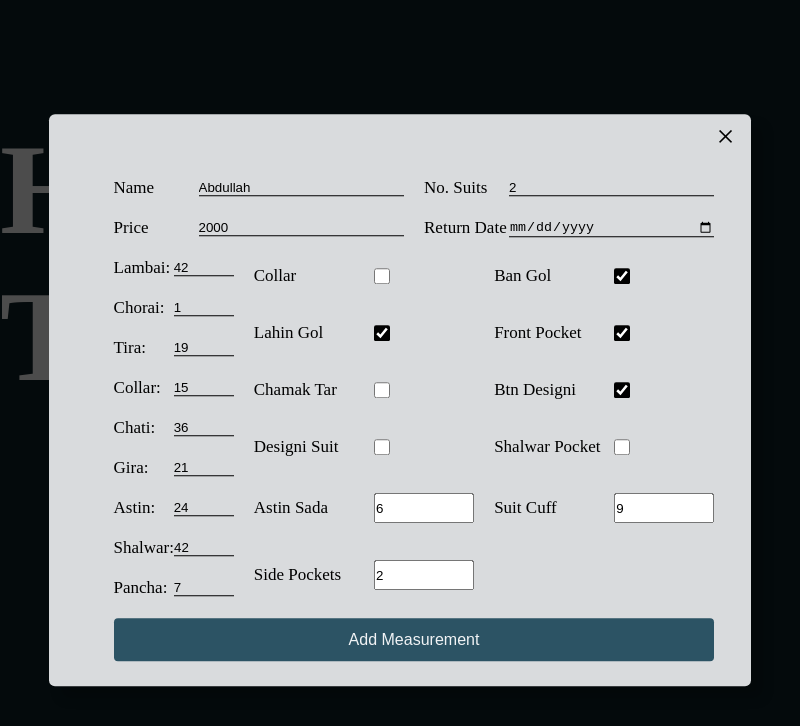
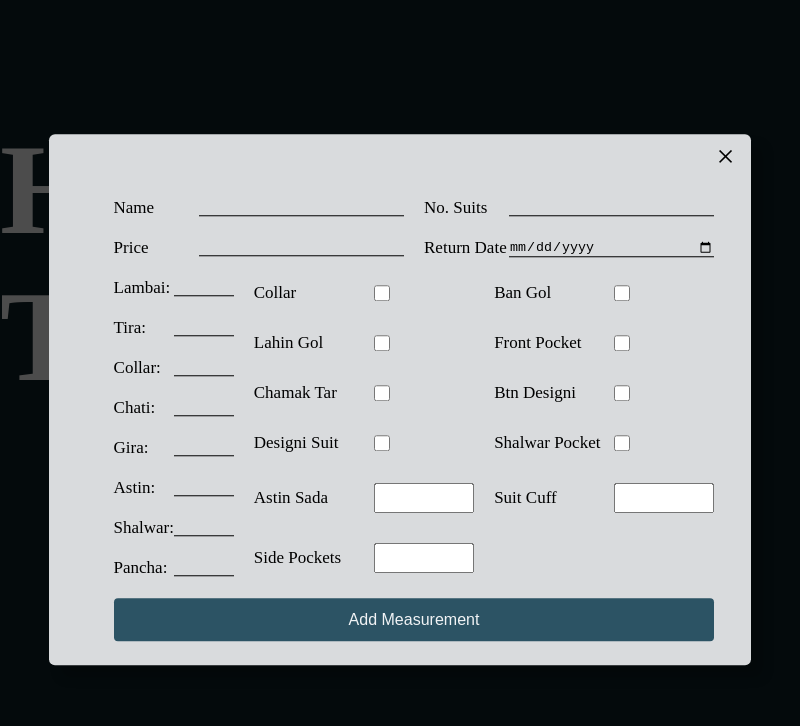
Before and after one commit to Abdullah5326/Tailor-measurement-record, an Electron app: page client/views/index.html in a window 800 px wide. Both pictures are taken after a click on the button "Add Measurment". Drawn offline with Linux system fonts and the light colour scheme.

Commit message:
Completed the project

```diff
--- a/client/css/style.css
+++ b/client/css/style.css
@@ -206,6 +206,7 @@
   align-items: center;
   font-size: 1.8rem;
   align-content: center;
+  background-color: black;
 }
 
 .list-item-header div {
@@ -213,6 +214,7 @@
   justify-content: space-between;
   align-items: center;
   position: relative;
+  height: 4rem;
 }
 
 .input-search {
@@ -222,6 +224,13 @@
   width: 30rem;
   padding: 0 0.6rem;
   font-size: 1.8rem;
+  border-radius: 2.4rem;
+  margin-bottom: 1.4rem;
+}
+
+.side-pockets {
+  display: flex;
+  gap: 1rem;
 }
 
 .list-item-header button {
@@ -233,6 +242,7 @@
   border-left: 1px solid var(--primary-color);
   padding-left: 0.6rem;
   cursor: pointer;
+  bottom: 1.4rem;
 }
 
 .list-item-header p {
--- a/client/views/index.html
+++ b/client/views/index.html
@@ -36,7 +36,7 @@
           <button class="btn-sidebar btn-home">
             <img src="./../../assets/icons-ui/SVG/home3.svg" class="icon"></img>
             Home</button>
-          <button class="btn-sidebar ">
+          <button class="btn-sidebar btn-customer ">
             <img src="./../../assets/icons-ui/SVG/users.svg" alt="" class="icon">
            Customers</button>
           <button class="btn-sidebar btn-measurements">
@@ -50,7 +50,7 @@
             User</button>
         </div>
       </aside>
-      <div class="measurements">
+      <div class="measurements ">
         <div class="list-item-header">
             <p>Name</p>
             <p>No Suits</p>
@@ -77,6 +77,28 @@
 
         </div>
 
+         <div class="customers hide">
+        <div class="list-item-header">
+            <p>Name</p>
+            <p>No Suits</p>
+            <div>
+            <p>Remaining Money</p>
+            <input type='text' class="input-search" placeholder="Search...">
+            <button class="btn-search">
+            <img src="./../../assets/icons-ui/SVG/search.svg" class="icon"/>
+            </button>
+            </div>
+        </div>
+        <ul class="customers-list">
+
+           <li class="list-item">
+            <p>Abdullah</p>
+            <p>2</p>
+            <p>2000</p>
+          </li>
+
+        </div>
+
     </section>
     </div>
     <script src="./../../renderer/renderer.js" type="module"></script>
--- a/renderer/renderer.js
+++ b/renderer/renderer.js
@@ -49,6 +49,7 @@ class Measurement {
     allMeasurementList.innerHTML = "";
 
     const measurementItemsHtml = data
+      .reverse()
       .map((el) => {
         return ` <li class="list-item" data-measurement-item=${el.id}>
             <p>${el.name} </p>
@@ -78,13 +79,6 @@ class Measurement {
   async handleShowAllMeasuremnts() {
     this.#measurements = await getMeasurements();
     this.showAllMeasurements(this.#measurements);
-
-    // const measurementItems = [...document.querySelectorAll(".list-item")];
-
-    // if (measurementItems)
-    //   measurementItems.forEach((el) =>
-    //     el.addEventListener("click", this.handleShowMeasurement.bind(this))
-    //   );
   }
 
   handleShowForm(formData) {
@@ -97,57 +91,53 @@ class Measurement {
           <div class="measurment-details-section grid cols-2">
             <div>
               <label for="name">Name</label>
-              <input type="text" id="name"  name="name" />
+              <input type="text" id="name"  name="name" required/>
             </div>
             <div>
               <label for="numOfSuits">No. suits</label>
-              <input type="number" name="numOfSuits" id="numOfSuits" />
+              <input type="number" name="numOfSuits" id="numOfSuits" required/>
             </div>
             <div>
               <label for="price">Price</label>
-              <input type="number" name="price" id="price" />
+              <input type="number" name="price" id="price" required/>
             </div>
             <div>
               <label for="return-date">Return Date</label>
-              <input type="date" name="returnDate" id="return-date" />
+              <input type="date" name="returnDate" id="return-date" required />
             </div>
           </div>
           <div class="measurment-form-col-1">
             <div>
               <label for="length">lambai</label>
-              <input type="number" id="length"  name="length" />
-            </div>
-            <div>
-              <label for="width">chorai</label>
-              <input type="number" id="width" name="width" />
+              <input type="number" id="length"  name="length" step="0.01" required/>
             </div>
             <div>
               <label for="shoulder">tira</label>
-              <input type="number" id="shoulder" name="shoulder" />
+              <input type="number" id="shoulder" name="shoulder" step="0.01"    required/>
             </div>
             <div>
               <label for="collar">collar</label>
-              <input type="number" id="collar" name="collar" />
+              <input type="number" id="collar" name="collar"  step="0.01"  required />
             </div>
             <div>
               <label for="chest">chati</label>
-              <input type="number" id="chest" name="chest"/>
+              <input type="number" id="chest" name="chest" step="0.01"   required/>
             </div>
             <div>
               <label for="fitness">gira</label>
-              <input type="number" id="fitness" name="fitness" />
+              <input type="number" id="fitness" name="fitness"  step="0.01"   required/>
             </div>
             <div>
               <label for="sleeve">astin</label>
-              <input type="number" id="sleeve" name="sleeve" />
+              <input type="number" id="sleeve" name="sleeve"  step="0.01"  required />
             </div>
             <div>
               <label for="shalwar">shalwar</label>
-              <input type="number" id="shalwar" name="shalwar" />
+              <input type="number" id="shalwar" name="shalwar"  step="0.01"  required />
             </div>
             <div>
               <label for="pancha">pancha</label>
-              <input type="number" id="pancha" name="pancha" />
+              <input type="number" id="pancha" name="pancha"   step="0.01"  required/>
             </div>
           </div>
           <div class="measurment-form-col-2 grid cols-2">
@@ -190,12 +180,13 @@ class Measurement {
                 name="sleeveSimple"
                 id="sleeveSimple"
                 class="input-small"
+                step="0.01"
 
               />
             </div>
             <div>
               <label for="cuff">Suit cuff</label>
-              <input type="number" name="cuff" id="cuff" class="input-small"  />
+              <input type="number" name="cuff" id="cuff" class="input-small" step="0.01"   />
             </div>
             <div class="side-pockets-container">
               <label for="sidePockets" >Side pockets</label>
@@ -236,6 +227,7 @@ class Measurement {
     const measurementData = modifyFormData(formData);
     const body = e.currentTarget.closest("body");
     measurementData.createdAt = Date.now();
+    measurementData.width = 21;
 
     const result = await addMeasurement(measurementData);
 
@@ -277,7 +269,9 @@ class Measurement {
       sectionAllMeasurements.removeChild(measurementItem);
       measurementItem = undefined;
     }
+    console.log(document.querySelector(".customers"));
     containerMeasurements.classList.remove("hide");
+    document.querySelector(".customers").classList.add("hide");
     allMeasurementList.classList.remove("hide");
   }
 
@@ -326,7 +320,7 @@ class Measurement {
           </div>
           <div>
             <p>gira</p>
-            <p>${measurement.width} </p>
+            <p>${measurement.fitness} </p>
           </div>
           <div>
             <p>tira</p>
@@ -435,6 +429,10 @@ class Measurement {
              <p>Astin Sada</p>
              <p>${measurement.sleeveSimple} </p>
             </div>
+            <div class="side-pockets">
+             <p>Side pockets</p>
+             <p>${measurement.sidePockets} </p>
+            </div>
 
         </div>`;
 
@@ -505,6 +503,7 @@ class Measurement {
     const formData = new FormData(form);
 
     const updatedMeasurementData = modifyFormData(formData);
+    updatedMeasurementData.width = 21;
     const result = await window.api.updateMeasurement(
       id,
       updatedMeasurementData
@@ -537,32 +536,28 @@ class Measurement {
   }
 
   fillForm(formData) {
-    document.getElementById("name").value = formData.name || "Abdullah";
-    document.getElementById("numOfSuits").value = formData.numOfSuits || 2;
-    document.getElementById("price").value = formData.price || 2000;
-    document.getElementById("return-date").value =
-      formData.returnDate || "02/03/2007";
-    document.getElementById("length").value = formData.length || 42;
-    document.getElementById("width").value = formData.width || 21;
-    document.getElementById("shoulder").value = formData.shoulder || 19;
-    document.getElementById("collar").value = formData.collar || 15;
-    document.getElementById("chest").value = formData.chest || 36;
-    document.getElementById("fitness").value = formData.fitness || 21;
-    document.getElementById("sleeve").value = formData.sleeve || 24;
-    document.getElementById("shalwar").value = formData.shalwar || 42;
-    document.getElementById("pancha").value = formData.pancha || 7;
-    document.getElementById("sleeveSimple").value = formData.sleeveSimple || 6;
-    document.getElementById("cuff").value = formData.cuff || 9;
-    document.getElementById("sidePockets").value = formData.sidePockets || 2;
+    document.getElementById("name").value = formData.name || "";
+    document.getElementById("numOfSuits").value = formData.numOfSuits;
+    document.getElementById("price").value = formData.price;
+    document.getElementById("return-date").value = formData.returnDate;
+    document.getElementById("length").value = formData.length;
+    document.getElementById("shoulder").value = formData.shoulder;
+    document.getElementById("collar").value = formData.collar;
+    document.getElementById("chest").value = formData.chest;
+    document.getElementById("fitness").value = formData.fitness;
+    document.getElementById("sleeve").value = formData.sleeve;
+    document.getElementById("shalwar").value = formData.shalwar;
+    document.getElementById("pancha").value = formData.pancha;
+    document.getElementById("sleeveSimple").value = formData.sleeveSimple;
+    document.getElementById("cuff").value = formData.cuff;
+    document.getElementById("sidePockets").value = formData.sidePockets;
 
     document.getElementById("isCollar").checked = formData.isCollar;
-    document.getElementById("banGol").checked = formData.banRounded || 1;
-    document.getElementById("lahinRounded").checked =
-      formData.lahinRounded || 1;
-    document.getElementById("frontPocket").checked = formData.frontPocket || 1;
+    document.getElementById("banGol").checked = formData.banRounded;
+    document.getElementById("lahinRounded").checked = formData.lahinRounded;
+    document.getElementById("frontPocket").checked = formData.frontPocket;
     document.getElementById("silkThread").checked = formData.silkThread;
-    document.getElementById("stylishButtons").checked =
-      formData.stylishButtons || 1;
+    document.getElementById("stylishButtons").checked = formData.stylishButtons;
     document.getElementById("stylishSuit").checked = formData.stylishSuit;
     document.getElementById("shalwarPocket").checked = formData.shalwarPocket;
   }
```
Also changed, not shown: main.js (+14 -12 lines), package.json (+9 -2 lines).
